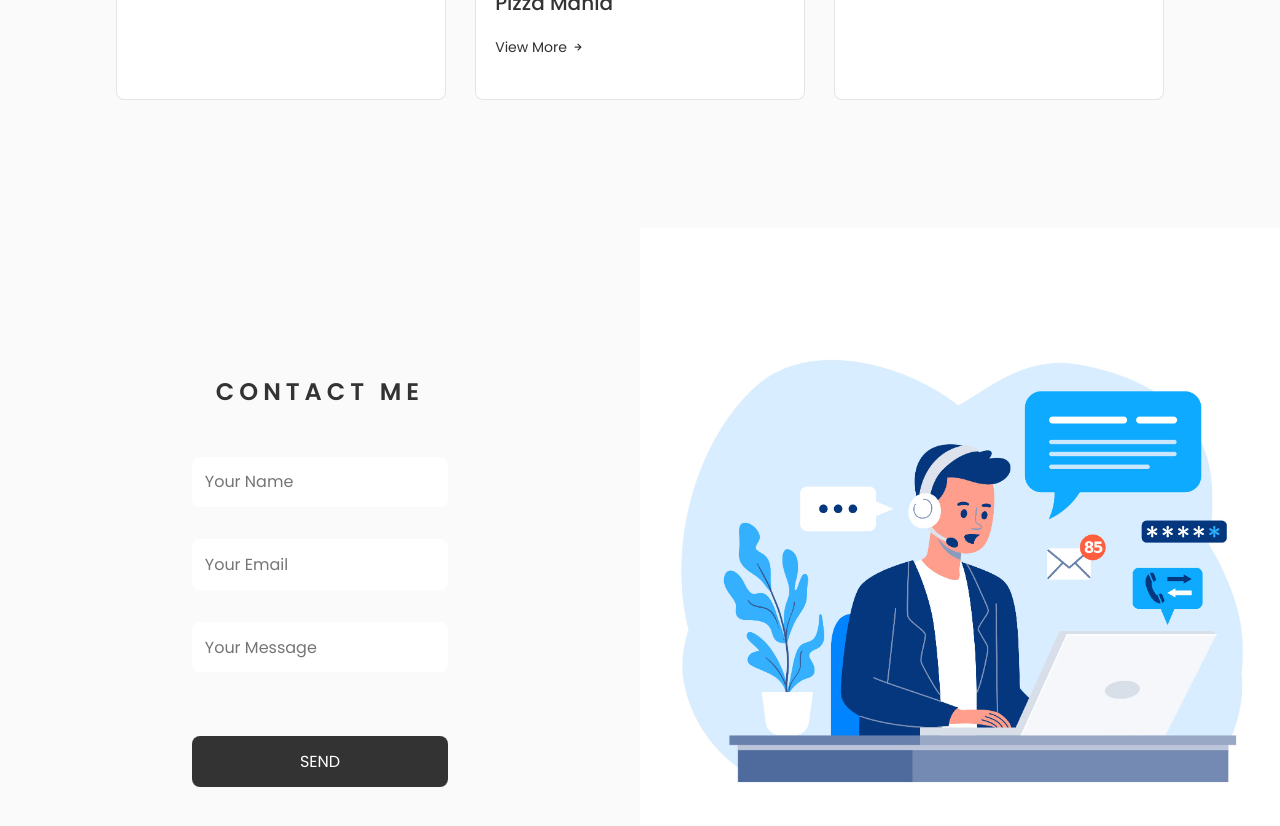
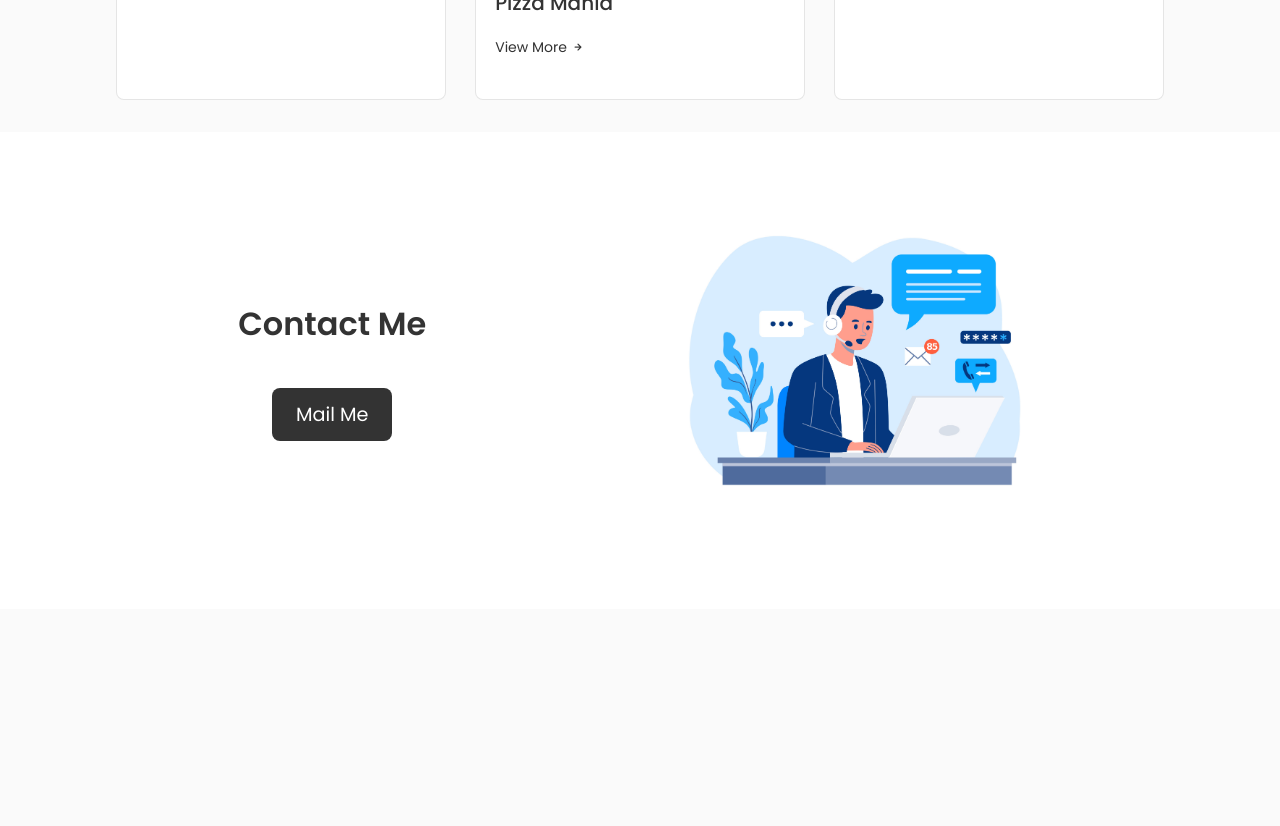
Before and after one commit to pranjals18/PersonalPortfolio, a React (Create React App) app in the folder personal_portfolio/: page / in a window 1280 px wide. Shown: the part 2800-3626 px from the top of the page. After the commit the page ends 3409 px from the top, so only its background shows below. Built offline with nearby package versions, Linux system fonts and the light colour scheme.

Commit message:
changed contact form

```diff
--- a/personal_portfolio/src/components/contact/Contact.jsx
+++ b/personal_portfolio/src/components/contact/Contact.jsx
@@ -1,50 +1,132 @@
-import React, { useState } from "react";
+// import React, { useState } from "react";
+// import './contact.css';
+// import vg from "../../assets/contact.jpg";
+// import toast from "react-hot-toast";
+// import { motion } from "framer-motion";
+// import { addDoc, collection } from "firebase/firestore";
+// import { db } from "../../firebase";
+
+// const Contact = () => {
+//   const [name, setName] = useState("");
+//   const [email, setEmail] = useState("");
+//   const [message, setMessage] = useState("");
+//   const [disableBtn, setDisableBtn] = useState(false);
+
+//   const submitHandler = async (e) => {
+//     e.preventDefault();
+//     setDisableBtn(true);
+//     try {
+//       await addDoc(collection(db, "contacts"), {
+//         name,
+//         email,
+//         message,
+//       });
+//       setName("");
+//       setEmail("");
+//       setMessage("");
+//       toast.success("Message Sent");
+//       setDisableBtn(false);
+//     } catch (error) {
+//       toast.error("Error");
+//       console.log(error);
+//       setDisableBtn(false);
+//     }
+//   };
+
+//   const animations = {
+//     form: {
+//       initial: {
+//         x: "-100%",
+//         opacity: 0,
+//       },
+//       whileInView: {
+//         x: 0,
+//         opacity: 1,
+//       },
+//     },
+
+//     button: {
+//       initial: {
+//         y: "-100%",
+//         opacity: 0,
+//       },
+//       whileInView: {
+//         y: 0,
+//         opacity: 1,
+//       },
+//       transition: {
+//         delay: 0.5,
+//       },
+//     },
+//   };
+
+//   return (
+
+//     <section className="contact section contact__section" id="contact">
+
+//       <div className="contact__container">
+//         <section className="contact__section">
+//           <motion.form onSubmit={submitHandler} {...animations.form} className="contact__form">
+//             <h2 className="contact__form-heading">Contact Me</h2>
+//             <input
+//               type="text"
+//               value={name}
+//               onChange={(e) => setName(e.target.value)}
+//               placeholder="Your Name"
+//               required
+//               className="contact__form-input"
+//             />
+//             <input
+//               type="email"
+//               placeholder="Your Email"
+//               required
+//               value={email}
+//               onChange={(e) => setEmail(e.target.value)}
+//               className="contact__form-input"
+//             />
+//             <input
+//               type="text"
+//               placeholder="Your Message"
+//               required
+//               value={message}
+//               onChange={(e) => setMessage(e.target.value)}
+//               className="contact__form-input"
+//             />
+//             <motion.button
+//               disabled={disableBtn}
+//               className={`contact__form-button ${disableBtn ? "disableBtn" : ""}`}
+//               {...animations.button}
+//               type="submit"
+//             >
+//               Send
+//             </motion.button>
+//           </motion.form>
+//         </section>
+//         <aside className="contact__aside">
+//           <img src={vg} alt="Graphics" className="contact__aside-img" />
+//         </aside>
+//       </div>
+
+//     </section>
+
+
+//   );
+// };
+
+// export default Contact;
+
+
+
+
+
+
+import React from "react";
 import './contact.css';
 import vg from "../../assets/contact.jpg";
-import toast from "react-hot-toast";
 import { motion } from "framer-motion";
-import { addDoc, collection } from "firebase/firestore";
-import { db } from "../../firebase";
 
 const Contact = () => {
-  const [name, setName] = useState("");
-  const [email, setEmail] = useState("");
-  const [message, setMessage] = useState("");
-  const [disableBtn, setDisableBtn] = useState(false);
-
-  const submitHandler = async (e) => {
-    e.preventDefault();
-    setDisableBtn(true);
-    try {
-      await addDoc(collection(db, "contacts"), {
-        name,
-        email,
-        message,
-      });
-      setName("");
-      setEmail("");
-      setMessage("");
-      toast.success("Message Sent");
-      setDisableBtn(false);
-    } catch (error) {
-      toast.error("Error");
-      console.log(error);
-      setDisableBtn(false);
-    }
-  };
-
   const animations = {
-    form: {
-      initial: {
-        x: "-100%",
-        opacity: 0,
-      },
-      whileInView: {
-        x: 0,
-        opacity: 1,
-      },
-    },
-
     button: {
       initial: {
         y: "-100%",
@@ -61,55 +143,21 @@ const Contact = () => {
   };
 
   return (
-
     <section className="contact section contact__section" id="contact">
-
       <div className="contact__container">
         <section className="contact__section">
-          <motion.form onSubmit={submitHandler} {...animations.form} className="contact__form">
-            <h2 className="contact__form-heading">Contact Me</h2>
-            <input
-              type="text"
-              value={name}
-              onChange={(e) => setName(e.target.value)}
-              placeholder="Your Name"
-              required
-              className="contact__form-input"
-            />
-            <input
-              type="email"
-              placeholder="Your Email"
-              required
-              value={email}
-              onChange={(e) => setEmail(e.target.value)}
-              className="contact__form-input"
-            />
-            <input
-              type="text"
-              placeholder="Your Message"
-              required
-              value={message}
-              onChange={(e) => setMessage(e.target.value)}
-              className="contact__form-input"
-            />
-            <motion.button
-              disabled={disableBtn}
-              className={`contact__form-button ${disableBtn ? "disableBtn" : ""}`}
-              {...animations.button}
-              type="submit"
-            >
-              Send
-            </motion.button>
-          </motion.form>
+          <motion.div {...animations.button} className="contact__button-container">
+            <h2 className="contact__heading">Contact Me</h2>
+            <a href="mailto:xyz@gmail.com" className="contact__button">
+              Mail Me
+            </a>
+          </motion.div>
         </section>
         <aside className="contact__aside">
           <img src={vg} alt="Graphics" className="contact__aside-img" />
         </aside>
       </div>
-
     </section>
-
-
   );
 };
 
--- a/personal_portfolio/src/components/contact/contact.css
+++ b/personal_portfolio/src/components/contact/contact.css
@@ -1,128 +1,104 @@
-.contact__container {
-  min-height: 90vh;
-  display: grid;
-  grid-template-columns: 1fr 1fr;
+/* contact.css */
+
+.contact__section {
+  display: flex;
+  background-color: white;
+  justify-content: space-between;
+  align-items: center;
+  padding: 50px;
+  padding-left: 10%;
+  gap: 20px;
 }
 
-.contact__section {
-  background-color: var(--body-color);
+.contact__container {
+  display: flex;
+  justify-content: space-between;
+  align-items: center;
   width: 100%;
-  height: 100%;
 }
 
-.contact__form {
+/* Main heading styles */
+.contact__heading {
+  font-size: 2rem;
+  margin-bottom: 20px;
+  color: #333;
+  text-align: center;
+}
+
+/* Button container styles */
+.contact__button-container {
   display: flex;
   flex-direction: column;
+  justify-content: center;
   align-items: center;
-  justify-content: center;
-  height: 100%;
+  width: 100%;
 }
 
-.contact__form-heading {
-  text-align: center;
-  letter-spacing: 5px;
-  text-transform: uppercase;
-  margin: 2rem;
+/* Button styles */
+.contact__button {
+  padding: 12px 24px;
+  font-size: 1.2rem;
+  background-color: var(--title-color);
+  color: white;
+  border: none;
+  border-radius: 8px;
+  text-decoration: none;
+  cursor: pointer;
+  transition: background-color 0.3s ease;
+  margin-top: 20px; /* Add space above the button */
 }
 
-.contact__form-input,
-.contact__form-button {
-  padding: 0.8rem;
-  width: 40%;
-  outline: none;
-  margin: 1rem;
-  border: none;
-}
-
-.contact__form-input {
-  border-radius: 8px;
-}
-
-.contact__form-button {
-  cursor: pointer;
-  background-color: var(--title-color);
-  color: var(--container-color);
-  text-transform: uppercase;
-  margin: 3rem;
-  border-radius: 8px;
-}
-
-.contact__form-button:hover {
+/* Button hover effect */
+.contact__button:hover {
   background-color: var(--title-color-dark);
 }
 
+/* Aside styles for the image */
 .contact__aside {
-  width: 100%;
-  height: 100%;
-  background-color: var(--text-color);
-  display: grid;
-  place-items: center;
+  flex: 1;
+  display: flex;
+  justify-content: center;
+  align-items: center;
 }
 
+/* Image styles */
 .contact__aside-img {
-  width: 100%;
-  height: 100%;
-  object-fit: contain;
-  background-color: white;
-  /* animation: upupdowndown 0.7s infinite linear alternate; */
+  max-width: 50%; /* Ensure the image does not exceed 50% of the width */
+  height: auto;
+  border-radius: 8px;
+  object-fit: contain; /* Keeps the image aspect ratio */
 }
 
-.disableBtn {
-  cursor: not-allowed;
+/* Main section styles */
+.contact__main {
+  flex: 1;
+  display: flex;
+  flex-direction: column; /* Stack heading and button vertically */
+  justify-content: center; /* Center vertically */
+  align-items: center; /* Center horizontally */
 }
 
-@media (max-width: 992px) {
-  .contact__container {
-    grid-template-columns: 1fr;
+/* Mobile Responsiveness */
+@media (max-width: 768px) {
+  .contact__section {
+    flex-direction: column; /* Stack elements vertically on smaller screens */
+    padding: 20px;
   }
 
-  .contact__form-input,
-  .contact__form-button {
-    width: 50%;
+  .contact__aside {
+    margin-bottom: 20px; /* Add space below the image */
+  }
+
+  .contact__aside-img {
+    max-width: 80%; /* Allow the image to take up more space on smaller screens */
+  }
+
+  .contact__heading {
+    font-size: 1.5rem; /* Adjust heading size for mobile */
+  }
+
+  .contact__button {
+    font-size: 1rem; /* Adjust button size for mobile */
+    padding: 10px 20px; /* Adjust padding for mobile */
   }
 }
-
-@media (max-width: 768px) {
-  .contact__form-heading {
-    font-size: 1.5rem;
-    margin: 1.5rem;
-  }
-
-  .contact__form-input,
-  .contact__form-button {
-    width: 60%;
-  }
-
-  .contact__form-button {
-    margin: 2rem;
-  }
-}
-
-@media (max-width: 576px) {
-  .contact__form-input,
-  .contact__form-button {
-    width: 70%;
-  }
-
-  .contact__form-heading {
-    font-size: 1.2rem;
-    margin: 1rem;
-  }
-}
-
-@media (max-width: 350px) {
-  .contact__form-heading {
-    font-size: 1rem;
-    margin: 0.5rem;
-  }
-
-  .contact__form-input,
-  .contact__form-button {
-    width: 80%;
-    padding: 0.6rem;
-  }
-
-  .contact__form-button {
-    margin: 1.5rem;
-  }
-}
--- /dev/null
+++ b/personal_portfolio/webpack.config.js
@@ -0,0 +1,32 @@
+const path = require('path');
+
+module.exports = {
+  entry: './src/index.js', // Your entry point
+  output: {
+    filename: 'bundle.js',
+    path: path.resolve(__dirname, 'dist')
+  },
+  module: {
+    rules: [
+      {
+        test: /\.(js|jsx)$/, // Match both .js and .jsx files
+        exclude: /node_modules/,
+        use: {
+          loader: 'babel-loader',
+          options: {
+            presets: ['@babel/preset-env', '@babel/preset-react'] // Use Babel presets for JS and React
+          }
+        }
+      }
+    ]
+  },
+  resolve: {
+    extensions: ['.js', '.jsx'], // Resolve these extensions
+    fallback: {
+      "path": require.resolve("path-browserify"),
+      "os": require.resolve("os-browserify/browser"),
+      "crypto": require.resolve("crypto-browserify")
+    }
+  },
+  mode: 'development' // Set mode to 'development' for better debugging, or 'production' for optimized builds
+};
```
Also changed, not shown: personal_portfolio/package.json (+8 -1 lines), personal_portfolio/src/firebase.js (+18 -15 lines), personal_portfolio/.babelrc (added), 2 other files (tests, documents, lock files or other folders).
